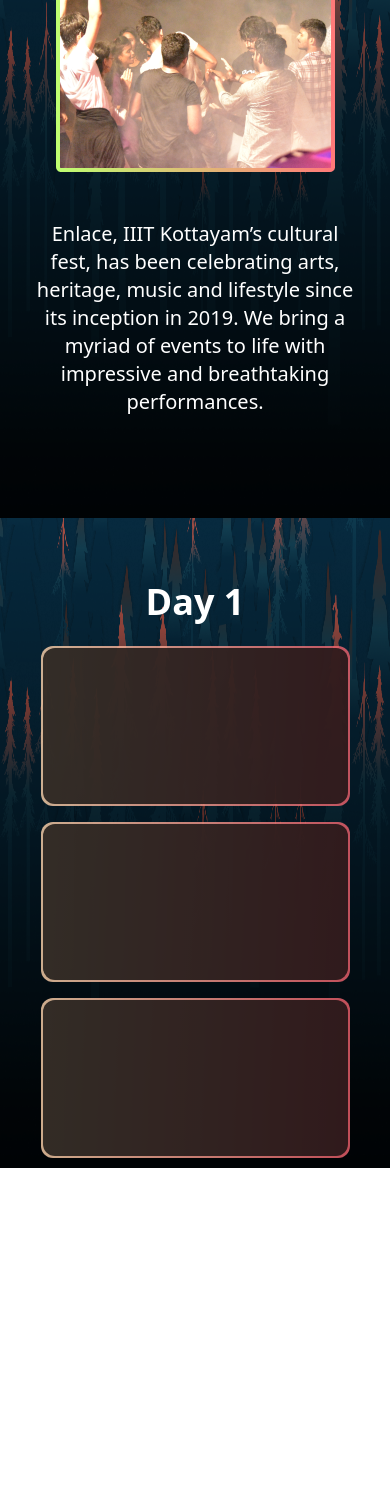
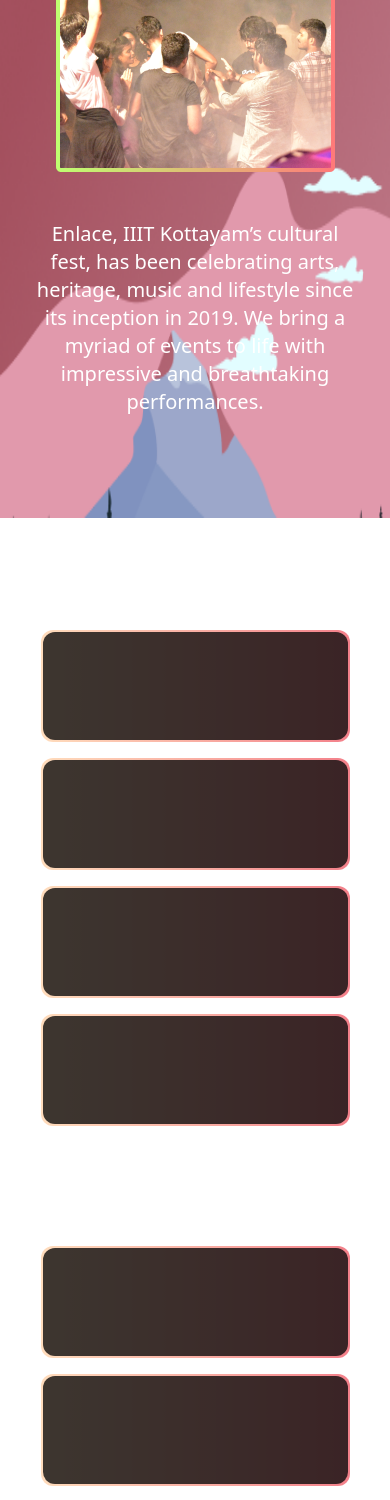
Before and after one commit to iiitkottayam/Enlace, a React (Create React App) app in the folder Enlace-main/: page / in a window 390 px wide. Shown: the part 3348-4848 px from the top of the page. Before the commit the page ends 4516 px from the top, so only its background shows below. Built offline with nearby package versions, Linux system fonts and the light colour scheme.

Commit message:
responsive till boxes

```diff
--- a/Enlace-main/src/components/Boxes/EventBox.jsx
+++ b/Enlace-main/src/components/Boxes/EventBox.jsx
@@ -1,6 +1,6 @@
 const EventBox = ({ name, time }) => {
 
-  const passive = "p-0.5 lg:w-96 lg:h-35 w-88 h-40 bg-gradient-to-r from-gradient-start/80 to-gradient-stop/80 rounded-xl box-border m-2 cursor-pointer";
+  const passive = "p-0.5  lg:w-96 lg:h-45 bg-gradient-to-r from-gradient-start/80 to-gradient-stop/80 rounded-xl box-border m-2 cursor-pointer";
   const active = "hover:bg-gradient-to-r hover:from-gradient-start hover:to-gradient-stop"
 
   return (
--- /dev/null
+++ b/Enlace-main/src/components/Boxes/EventBoxSm.jsx
@@ -0,0 +1,20 @@
+const EventBox = ({ name, time }) => {
+
+    const passive = "p-0.5  w-88 h-28  lg:w-96 lg:h-45 bg-gradient-to-r from-gradient-start/80 to-gradient-stop/80 rounded-xl box-border m-2 cursor-pointer";
+    const active = "hover:bg-gradient-to-r hover:from-gradient-start hover:to-gradient-stop"
+
+    return (
+        <div
+            className={passive + active}
+        // data-aos="zoom-in-down"
+        // data-aos-duration="1000"
+        >
+            <div className="p-2 w-full h-full bg-box-fill/80 rounded-xl cursor-pointer flex flex-col items-center justify-center text-white hover:text-black hover:bg-box-fill/0">
+                <h2 className="font-reemkufi lg:text-3xl text-center">{name}</h2>
+                <h2 className="font-reemkufi lg:text-3xl text-center mt-5">{time}</h2>
+            </div>
+        </div>
+    );
+};
+
+export default EventBox;
--- a/Enlace-main/src/components/Vertical/Vertical.jsx
+++ b/Enlace-main/src/components/Vertical/Vertical.jsx
@@ -11,6 +11,7 @@
 import past7 from "../../assets/past/past-7.png";
 import past8 from "../../assets/past/past-8.png";
 import EventBox from "../Boxes/EventBox";
+import EventBoxSm from "../Boxes/EventBoxSm";
 
 const Vertical = () => {
   return (
@@ -95,14 +96,25 @@
         </div>
       </div>
 
-      <div className={styles.page}>
+      <div className="mobi-1 lg:hidden">
         <div className="lg:hidden">
-          <div className="flex mx-auto w-10/12 flex-col flex-wrap pt-12 text-center">
+          <div className="flex mx-auto w-10/12 flex-col flex-wrap pt-8 text-center">
             <p className="text-white font-semibold text-4xl py-4">Day 1</p>
-            <EventBox />
-            <EventBox />
-            <EventBox />
-
+            <EventBoxSm />
+            <EventBoxSm />
+            <EventBoxSm />
+            <EventBoxSm />
+          </div>
+        </div>
+      </div>
+      <div className="mobi-2 lg:hidden">
+        <div className="lg:hidden">
+          <div className="flex mx-auto w-10/12 flex-col flex-wrap pt-8 text-center">
+            <p className="text-white font-semibold text-4xl py-4">Day 2</p>
+            <EventBoxSm />
+            <EventBoxSm />
+            <EventBoxSm />
+            <EventBoxSm />
           </div>
         </div>
       </div>
--- a/Enlace-main/src/components/Vertical/vertical.module.css
+++ b/Enlace-main/src/components/Vertical/vertical.module.css
@@ -48,6 +48,17 @@
 	background: url(../../assets/Landing3.png);
 	background-size: 100% 100%;
 	position: relative;
+	display: none;
+}
+
+.mobi {
+	height: 650px;
+}
+
+.mobi:nth-of-type(1) {
+	background: url(../../assets/Landing1.png);
+	background-size: 100% 100%;
+	padding-top: 100px;
 }
 
 @media screen and (max-width: 500px) {
@@ -73,4 +84,24 @@
 		background-size: 100% 100%;
 		position: relative;
 	}
+	.page:nth-of-type(5) {
+		background: url(../../assets/LandingM1.png);
+		background-size: 100% 100%;
+		position: relative;
+	}
+	.page:nth-of-type(6) {
+		background: url(../../assets/LandingM1.png);
+		background-size: 100% 100%;
+		position: relative;
+	}
+	.page:nth-of-type(7) {
+		background: url(../../assets/LandingM1.png);
+		background-size: 100% 100%;
+		position: relative;
+	}
+	.page:nth-of-type(8) {
+		background: url(../../assets/LandingM1.png);
+		background-size: 100% 100%;
+		position: relative;
+	}
 }
```
